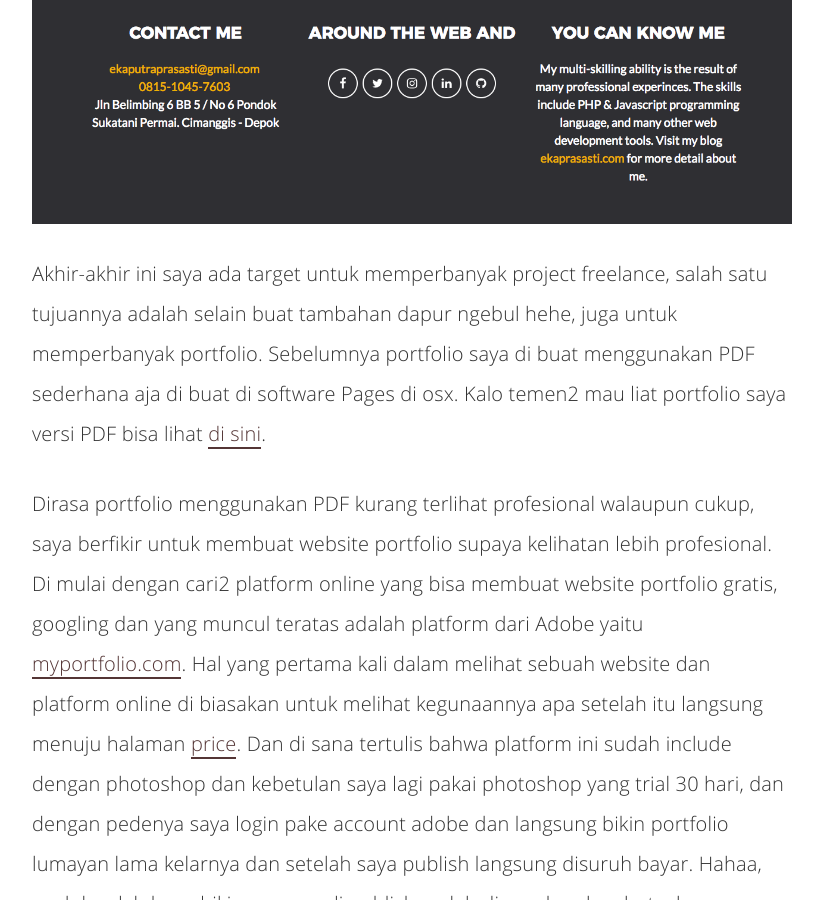
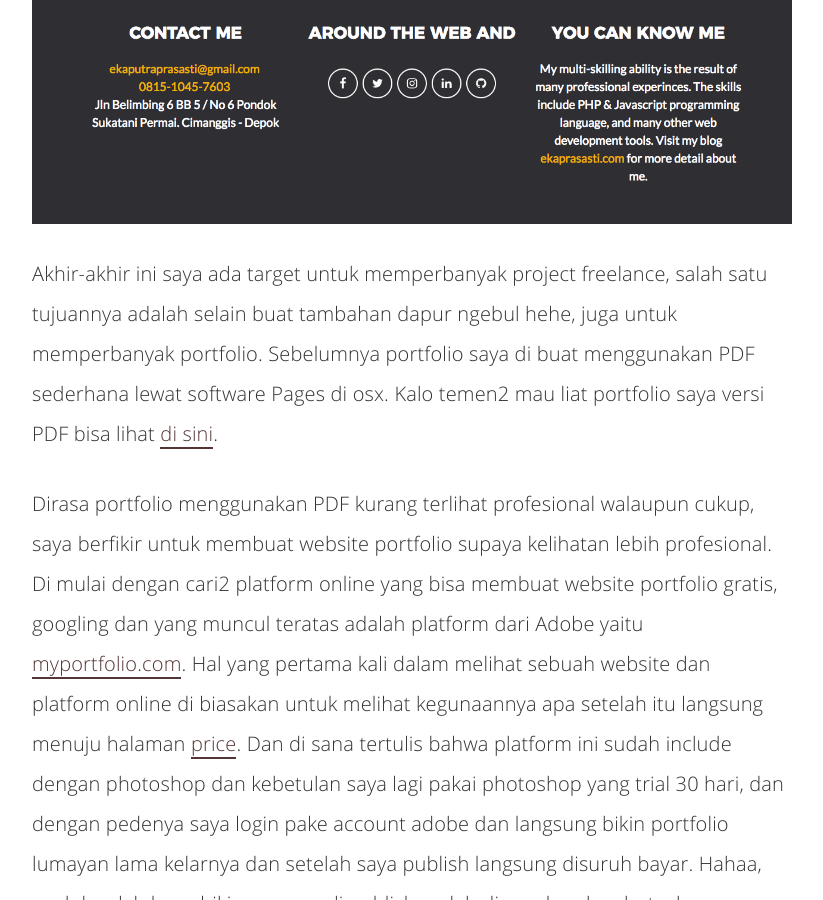
Before and after one commit to ekaprasasti/ekaprasasti.github.io, a Jekyll site: the page built from _posts/2017-09-20-portfolio-di-github-pages.md, in a window 1280 px wide and 900 px high, scrolled down 1076 px. Shown: the whole window, without its empty margins (228-1051 px from the left). Built offline with Jekyll 4.4.1, drawn with Linux system fonts in a browser that asks for light colours; comment, search, counter and statistics services are not loaded.

Commit message:
edit portfolio di github

```diff
--- a/_posts/2017-09-20-portfolio-di-github-pages.md
+++ b/_posts/2017-09-20-portfolio-di-github-pages.md
@@ -1,11 +1,11 @@
 ---
 layout: post
 title:  "Portfolio di Github Pages"
-image: ''
+image: '/assets/img/portfolio-github-pages/portfolio.png'
 date:   2017-09-20 00:05:03
 tags:
 - Life
-description: ''
+description: 'Dirasa portfolio menggunakan PDF kurang terlihat profesional walaupun cukup, saya berfikir untuk membuat website portfolio supaya kelihatan lebih profesional.'
 categories:
 - My Daily Posts
 serie: Life
@@ -13,7 +13,7 @@ serie: Life
 
 ![portfolio ekaprasasti](/assets/img/portfolio-github-pages/portfolio.png)
 
-Akhir-akhir ini saya ada target untuk memperbanyak project freelance, salah satu tujuannya adalah selain buat tambahan dapur ngebul hehe, juga untuk memperbanyak portfolio. Sebelumnya portfolio saya di buat menggunakan PDF sederhana aja di buat di software Pages di osx. Kalo temen2 mau liat portfolio saya versi PDF bisa lihat [di sini](bit.ly/EkaPortfolio).
+Akhir-akhir ini saya ada target untuk memperbanyak project freelance, salah satu tujuannya adalah selain buat tambahan dapur ngebul hehe, juga untuk memperbanyak portfolio. Sebelumnya portfolio saya di buat menggunakan PDF sederhana lewat software Pages di osx. Kalo temen2 mau liat portfolio saya versi PDF bisa lihat [di sini](bit.ly/EkaPortfolio).
 
 Dirasa portfolio menggunakan PDF kurang terlihat profesional walaupun cukup, saya berfikir untuk membuat website portfolio supaya kelihatan lebih profesional. Di mulai dengan cari2 platform online yang bisa membuat website portfolio gratis, googling dan yang muncul teratas adalah platform dari Adobe yaitu [myportfolio.com](https://myportfolio.com). Hal yang pertama kali dalam melihat sebuah website dan platform online di biasakan untuk melihat kegunaannya apa setelah itu langsung menuju halaman [price](https://www.myportfolio.com/pricing). Dan di sana tertulis bahwa platform ini sudah include dengan photoshop dan kebetulan saya lagi pakai photoshop yang trial 30 hari, dan dengan pedenya saya login pake account adobe dan langsung bikin portfolio lumayan lama kelarnya dan setelah saya publish langsung disuruh bayar. Hahaa, waduh udah lama bikinnya mau di publish malah di suruh pake photoshop yang berbayar. hehee.
 
```
